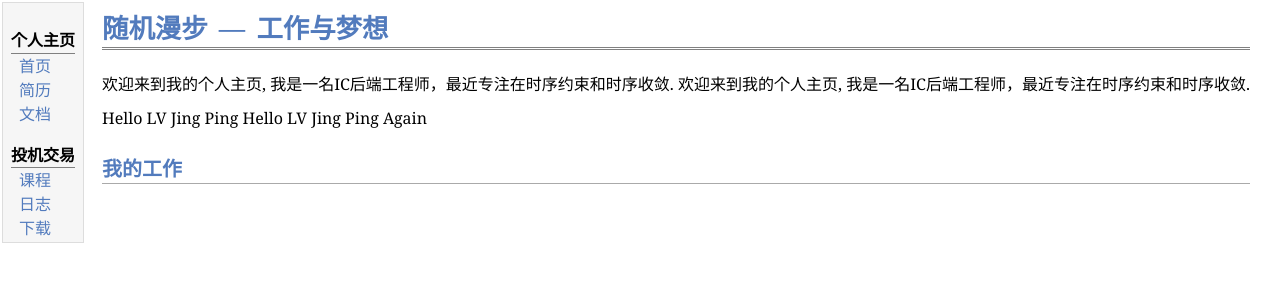
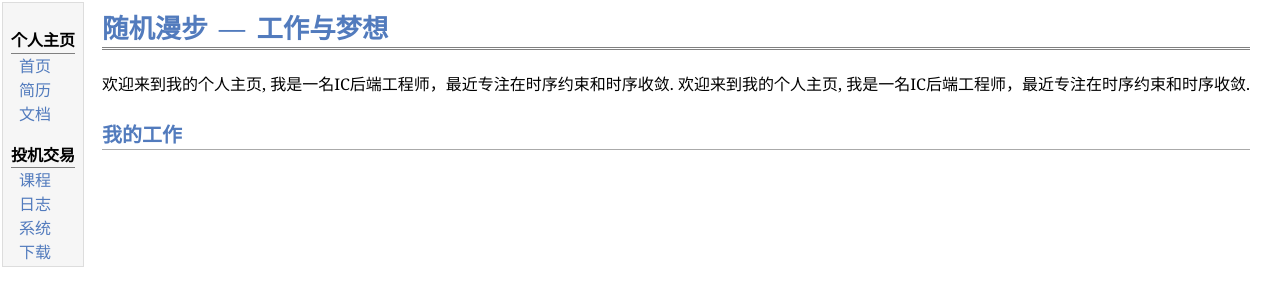
Before and after one commit to ICTime/cn, a plain HTML site: page index.html in a window 1280 px wide. Drawn offline with Linux system fonts and the light colour scheme.

Commit message:
test utf-8

```diff
--- a/index.html
+++ b/index.html
@@ -19,6 +19,7 @@
 <div class="menu-category">投机交易</div>
 <div class="menu-item"><a href="itunes-u.html">课程</a></div>
 <div class="menu-item"><a href="logs.html">日志</a></div>
+<div class="menu-item"><a href="system.html">系统</a></div>
 <div class="menu-item"><a href="download.html">下载</a></div>
 </td>
 <td id="layout-content">
@@ -27,8 +28,6 @@
 </div>
 <p>欢迎来到我的个人主页,  我是一名IC后端工程师，最近专注在时序约束和时序收敛.
 欢迎来到我的个人主页,  我是一名IC后端工程师，最近专注在时序约束和时序收敛.</p>
-<p>Hello LV Jing Ping
-Hello LV Jing Ping Again </p>
 <h2>我的工作</h2>
 </td>
 </tr>
```
Also changed, not shown: document.html (+1 -0 lines), download.html (+1 -0 lines), itunes-u.html (+1 -0 lines), logs.html (+1 -0 lines), resume.html (+1 -0 lines), 3 other files.
